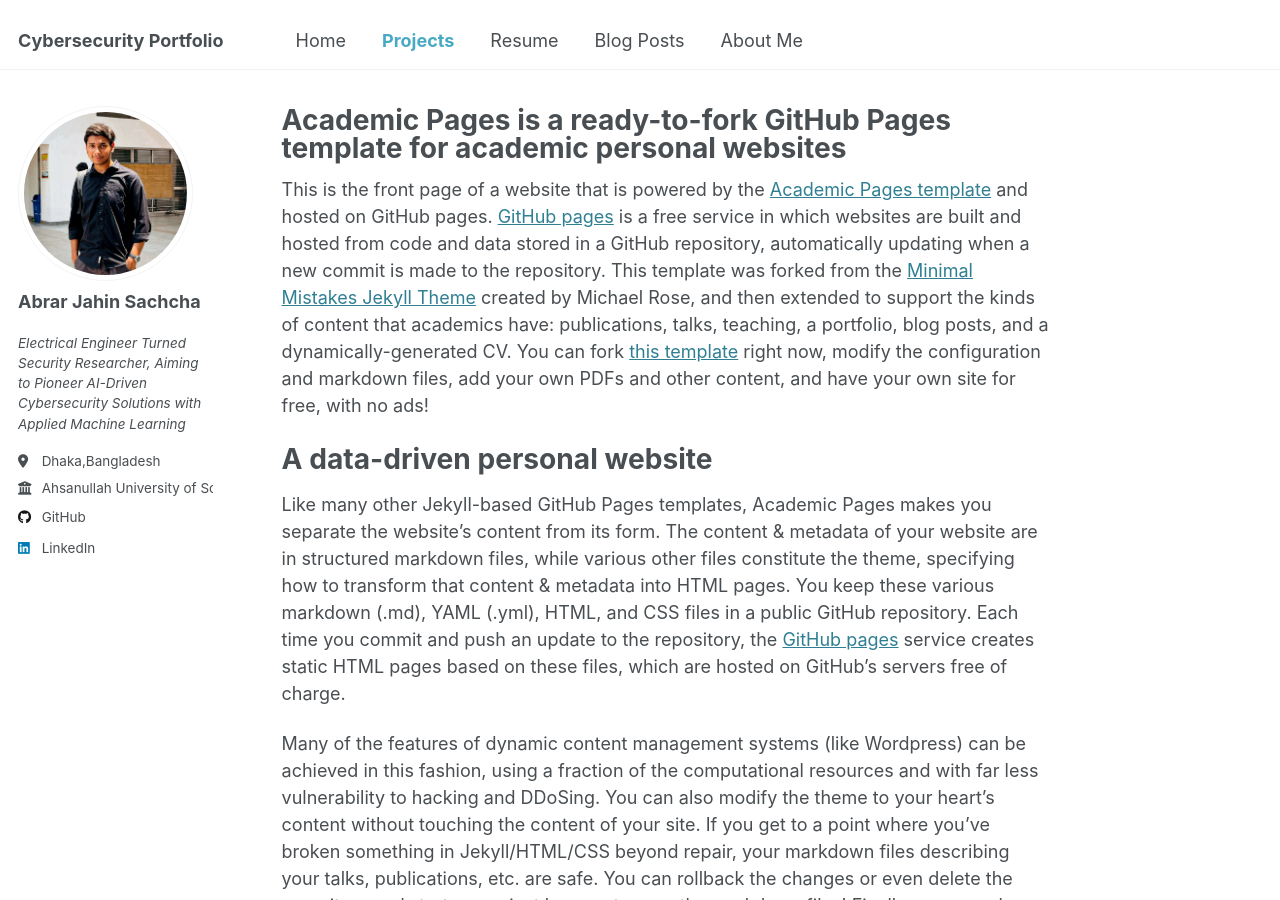
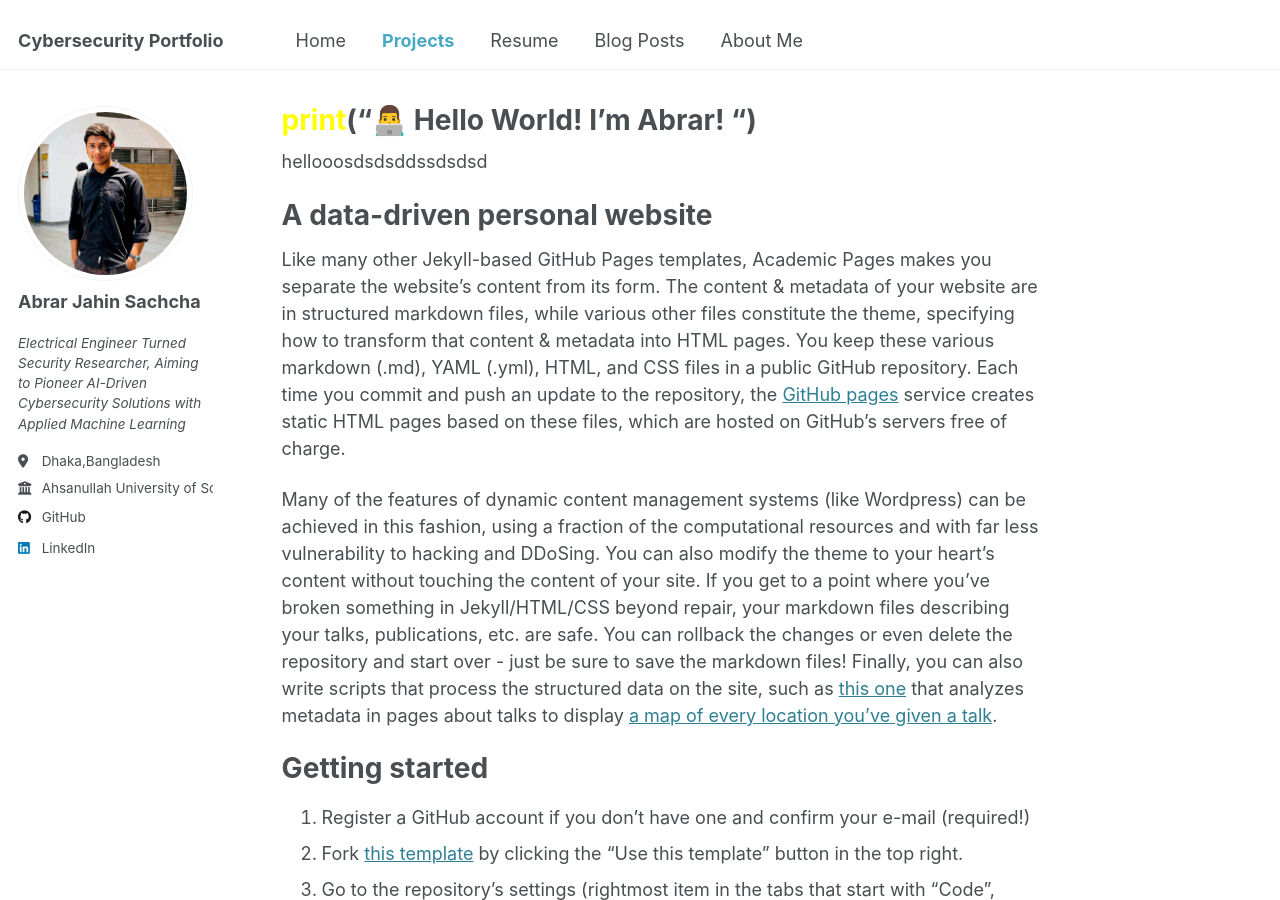
Before and after one commit to AbrarJahin7/cyberportfolio.github.io, a Jekyll site: the page built from _pages/about.md, in a window 1280 px wide and 900 px high. Built offline with Jekyll 4.4.1, drawn with Linux system fonts in a browser that asks for light colours.

Commit message:
Update about.md

```diff
--- a/_pages/about.md
+++ b/_pages/about.md
@@ -1,13 +1,13 @@
 ---
 permalink: /
-title: "Academic Pages is a ready-to-fork GitHub Pages template for academic personal websites"
+title: "<span style='color:yellow;'>print</span>(\"👨‍💻 Hello World! I’m Abrar! \")"
 author_profile: true
 redirect_from:
   - /about/
   - /about.html
 ---
 
-This is the front page of a website that is powered by the [Academic Pages template](https://github.com/academicpages/academicpages.github.io) and hosted on GitHub pages. [GitHub pages](https://pages.github.com) is a free service in which websites are built and hosted from code and data stored in a GitHub repository, automatically updating when a new commit is made to the repository. This template was forked from the [Minimal Mistakes Jekyll Theme](https://mmistakes.github.io/minimal-mistakes/) created by Michael Rose, and then extended to support the kinds of content that academics have: publications, talks, teaching, a portfolio, blog posts, and a dynamically-generated CV. You can fork [this template](https://github.com/academicpages/academicpages.github.io) right now, modify the configuration and markdown files, add your own PDFs and other content, and have your own site for free, with no ads!
+hellooosdsdsddssdsdsd
 
 A data-driven personal website
 ======
```
